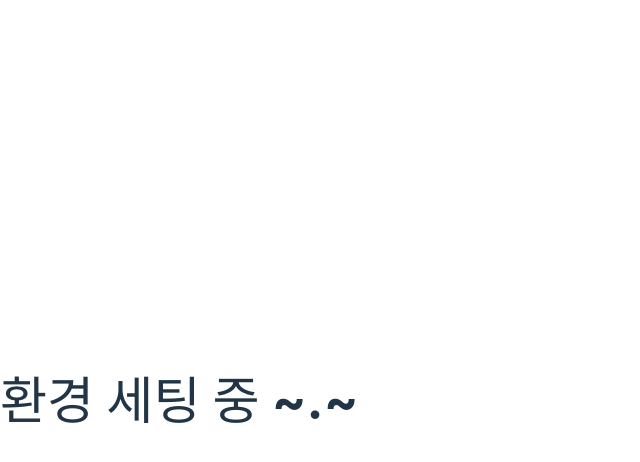
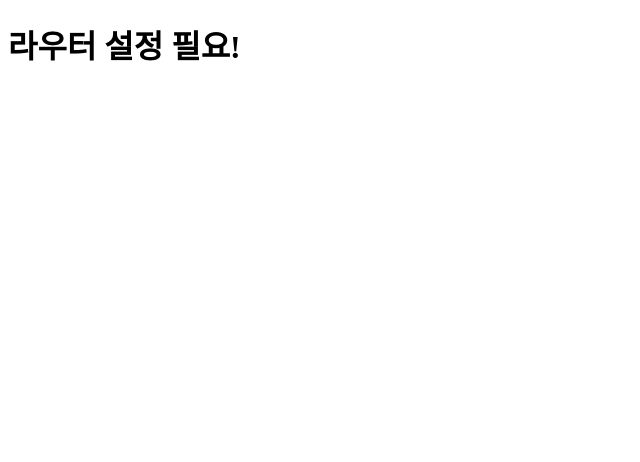
Before and after one commit to TeamWalkary/front-end, a React (Vite) app: page / in a window 1280 px wide. Shown: the top 462 px of the page, without its empty margins (0-640 px from the left). Built offline with nearby package versions, Linux system fonts and the light colour scheme.

Commit message:
[ feat ] style 관련 코드 정리

```diff
--- a/index.html
+++ b/index.html
@@ -2,7 +2,6 @@
 <html lang="en">
   <head>
     <meta charset="UTF-8" />
-    <link rel="icon" type="image/svg+xml" href="/vite.svg" />
     <meta name="viewport" content="width=device-width, initial-scale=1.0" />
     <title>Walkary</title>
   </head>
--- a/src/App.tsx
+++ b/src/App.tsx
@@ -1,12 +1,15 @@
-function App() {
+import styled from "styled-components";
 
+export default function App() {
   return (
-    <>
-      <h1>
-      환경 세팅 중 ~.~
-      </h1>
-    </>
-  )
+    <MobileContainer>
+      <h1>라우터 설정 필요!</h1>
+    </MobileContainer>
+  );
 }
 
-export default App
+const MobileContainer = styled.div`
+  position: relative;
+
+  margin: 0 auto;
+`;
--- a/src/index.css
+++ /dev/null
@@ -1,69 +0,0 @@
-:root {
-  font-family: Inter, system-ui, Avenir, Helvetica, Arial, sans-serif;
-  line-height: 1.5;
-  font-weight: 400;
-
-  color-scheme: light dark;
-  color: rgba(255, 255, 255, 0.87);
-  background-color: #242424;
-
-  font-synthesis: none;
-  text-rendering: optimizeLegibility;
-  -webkit-font-smoothing: antialiased;
-  -moz-osx-font-smoothing: grayscale;
-  -webkit-text-size-adjust: 100%;
-}
-
-a {
-  font-weight: 500;
-  color: #646cff;
-  text-decoration: inherit;
-}
-a:hover {
-  color: #535bf2;
-}
-
-body {
-  margin: 0;
-  display: flex;
-  place-items: center;
-  min-width: 320px;
-  min-height: 100vh;
-}
-
-h1 {
-  font-size: 3.2em;
-  line-height: 1.1;
-}
-
-button {
-  border-radius: 8px;
-  border: 1px solid transparent;
-  padding: 0.6em 1.2em;
-  font-size: 1em;
-  font-weight: 500;
-  font-family: inherit;
-  background-color: #1a1a1a;
-  cursor: pointer;
-  transition: border-color 0.25s;
-}
-button:hover {
-  border-color: #646cff;
-}
-button:focus,
-button:focus-visible {
-  outline: 4px auto -webkit-focus-ring-color;
-}
-
-@media (prefers-color-scheme: light) {
-  :root {
-    color: #213547;
-    background-color: #ffffff;
-  }
-  a:hover {
-    color: #747bff;
-  }
-  button {
-    background-color: #f9f9f9;
-  }
-}
```
Also changed, not shown: src/index.tsx (+6 -7 lines).
